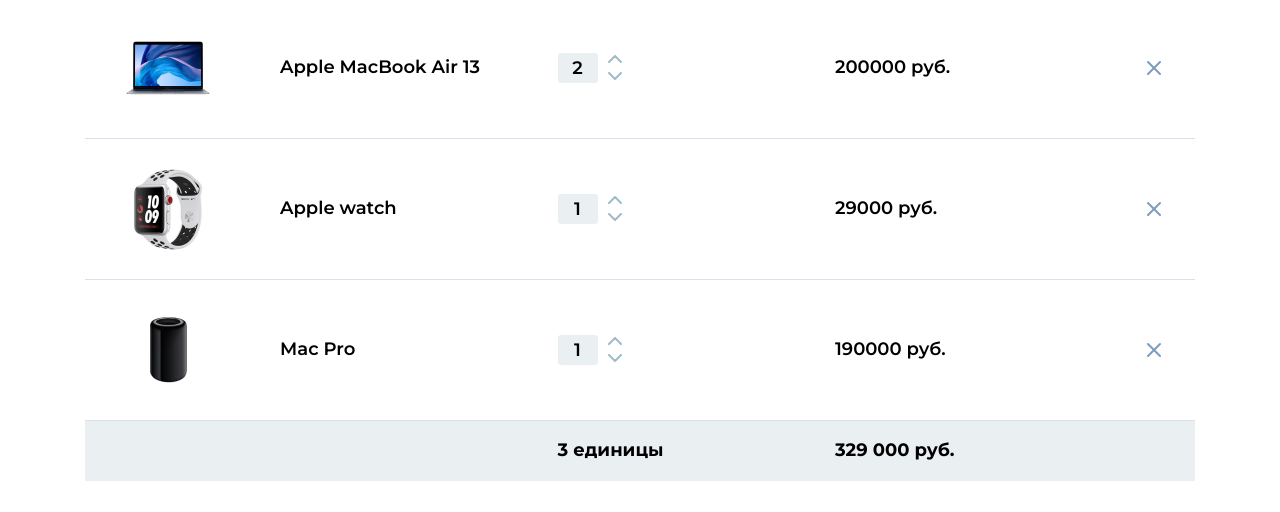
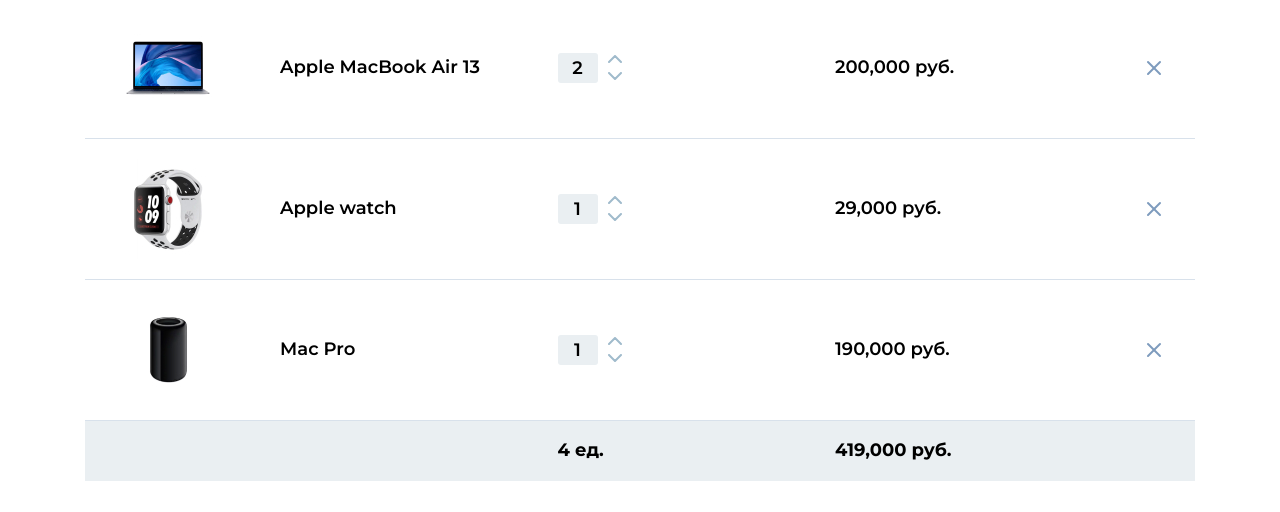
Before and after one commit to anmeshkov/react-shopping-cart, a React (Create React App) app: page / in a window 1280 px wide. Shown: the part 208-720 px from the top of the page. Built offline with nearby package versions, Linux system fonts and the light colour scheme.

Commit message:
feat: добавлен весь основной функционал корзины

```diff
--- a/src/components/Cart/index.jsx
+++ b/src/components/Cart/index.jsx
@@ -10,6 +10,17 @@
 
 const Cart = () => {
   const [cart, setCart] = useState(data);
+  const [total, setTotal] = useState({
+    price: cart.reduce((prev, curr) => prev + curr.priceTotal, 0),
+    count: cart.reduce((prev, curr) => prev + curr.count, 0)
+  });
+
+  useEffect(() => {
+    setTotal({
+      price: cart.reduce((prev, curr) => prev + curr.priceTotal, 0),
+      count: cart.reduce((prev, curr) => prev + curr.count, 0)
+    })
+  }, [cart])
 
   // увеличение товара в корзине
   const increaseProduct = (id) => {
@@ -30,17 +41,37 @@
   const decreaseProduct = (id) => {
     const newCart = cart.map((product) => {
       if (product.id === id) {
-        const newCount = (product.count - 1 > 1) ? product.count - 1 : 1
+        const newCount = product.count - 1 > 1 ? product.count - 1 : 1;
 
         return {
           ...product,
           count: newCount,
           // priceTotal: (product.count - 1 > 1) ? product.price * (product.count - 1) : product.price,
-          priceTotal: newCount > 1 ? product.price * (product.count - 1) : product.price,
+          priceTotal:
+            newCount > 1 ? product.price * (product.count - 1) : product.price,
         };
       }
       return product;
     });
+
+    setCart(newCart);
+  };
+
+  // изменения значения в input руками
+  const changeValue = (id, value) => {
+    const newCart = cart.map((product) => {
+      const newCount = value > 0 ? value : value * -1;
+
+      if (product.id === id) {
+        return {
+          ...product,
+          count: newCount,
+          priceTotal: product.price * newCount,
+        };
+      }
+      return product;
+    });
+
     setCart(newCart);
   };
 
@@ -54,6 +85,7 @@
     <Product
       increaseProduct={increaseProduct}
       decreaseProduct={decreaseProduct}
+      changeValue={changeValue}
       deleteProduct={deleteProduct}
       product={product}
       key={product.id}
@@ -64,7 +96,7 @@
     <section className="cart">
       <CartHeader />
       {products}
-      <CartFooter />
+      <CartFooter total={total} />
     </section>
   );
 };
--- a/src/components/CartFooter/index.jsx
+++ b/src/components/CartFooter/index.jsx
@@ -1,13 +1,16 @@
 /* ----------------------------------------------------------------
   #### Component
 ---------------------------------------------------------------- */
+import priceFormatter from "../../utils/priceFormatter";
 import "./style.scss";
 
-const CartFooter = () => {
+const CartFooter = (props) => {
+  const {price, count} = props.total
+
   return (
     <footer className="cart-footer">
-      <div className="cart-footer__count">3 единицы</div>
-      <div className="cart-footer__price">329 000 руб.</div>
+      <div className="cart-footer__count">{count} ед.</div>
+      <div className="cart-footer__price">{priceFormatter.format(price)} руб.</div>
     </footer>
   );
 };
--- a/src/components/Count/index.jsx
+++ b/src/components/Count/index.jsx
@@ -3,19 +3,26 @@
 ---------------------------------------------------------------- */
 import "./style.scss";
 
-const Count = ({ count, id, increaseProduct, decreaseProduct }) => {
+const Count = ({ count, id, increaseProduct, decreaseProduct, changeValue }) => {
+
   const onIncreaseClick = () => {
     increaseProduct(id);
-    console.log(count);
   };
+
   const onDecreaseClick = () => {
     decreaseProduct(id);
+  };
+
+  const changeInputValue = (event) => {
+    const inputValue = Number(event.target.value)
+    changeValue(id, inputValue)
   };
 
   return (
     <div className="count">
       <div className="count__box">
         <input
+          onChange={changeInputValue}
           type="number"
           className="count__input"
           min={1}
--- a/src/components/Product/index.jsx
+++ b/src/components/Product/index.jsx
@@ -3,9 +3,16 @@
 ---------------------------------------------------------------- */
 import ButtonDelete from "../ButtonDelete";
 import Count from "../Count";
+import priceFormatter from "../../utils/priceFormatter";
 import "./style.scss";
 
-const Product = ({product, increaseProduct, decreaseProduct, deleteProduct}) => {
+const Product = ({
+  product,
+  increaseProduct,
+  decreaseProduct,
+  deleteProduct,
+  changeValue,
+}) => {
   const { id, img, title, count, price, priceTotal } = product;
   const dir = "./img/products/";
 
@@ -16,11 +23,17 @@
       </div>
       <div className="product__title">{title}</div>
       <div className="product__count">
-        <Count increaseProduct={increaseProduct} decreaseProduct={decreaseProduct} count={count} id={id}/>
+        <Count
+          increaseProduct={increaseProduct}
+          decreaseProduct={decreaseProduct}
+          changeValue={changeValue}
+          count={count}
+          id={id}
+        />
       </div>
-      <div className="product__price">{priceTotal} руб.</div>
+      <div className="product__price">{priceFormatter.format(priceTotal)} руб.</div>
       <div className="product__controls">
-        <ButtonDelete deleteProduct={deleteProduct} id={id}/>
+        <ButtonDelete deleteProduct={deleteProduct} id={id} />
       </div>
     </section>
   );
--- /dev/null
+++ b/src/utils/priceFormatter.js
@@ -0,0 +1,2 @@
+const priceFormatter = new Intl.NumberFormat()
+export default priceFormatter
```
